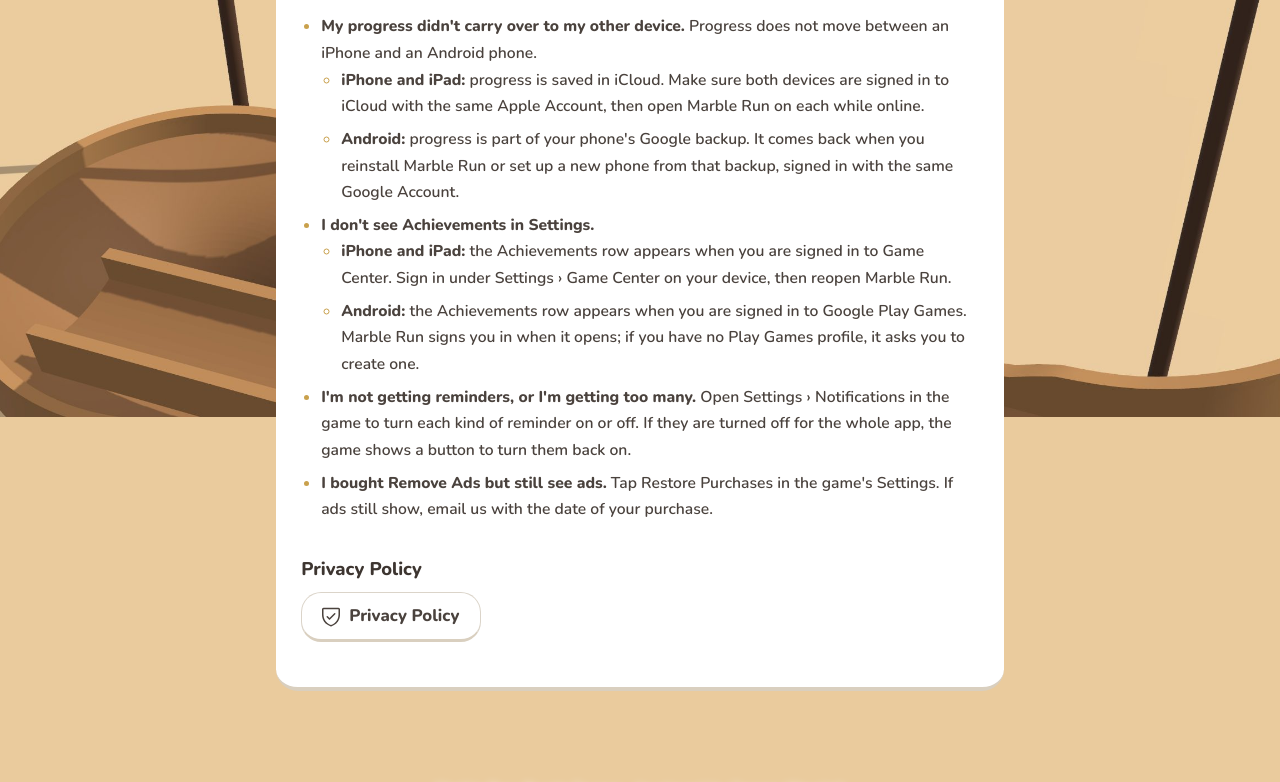
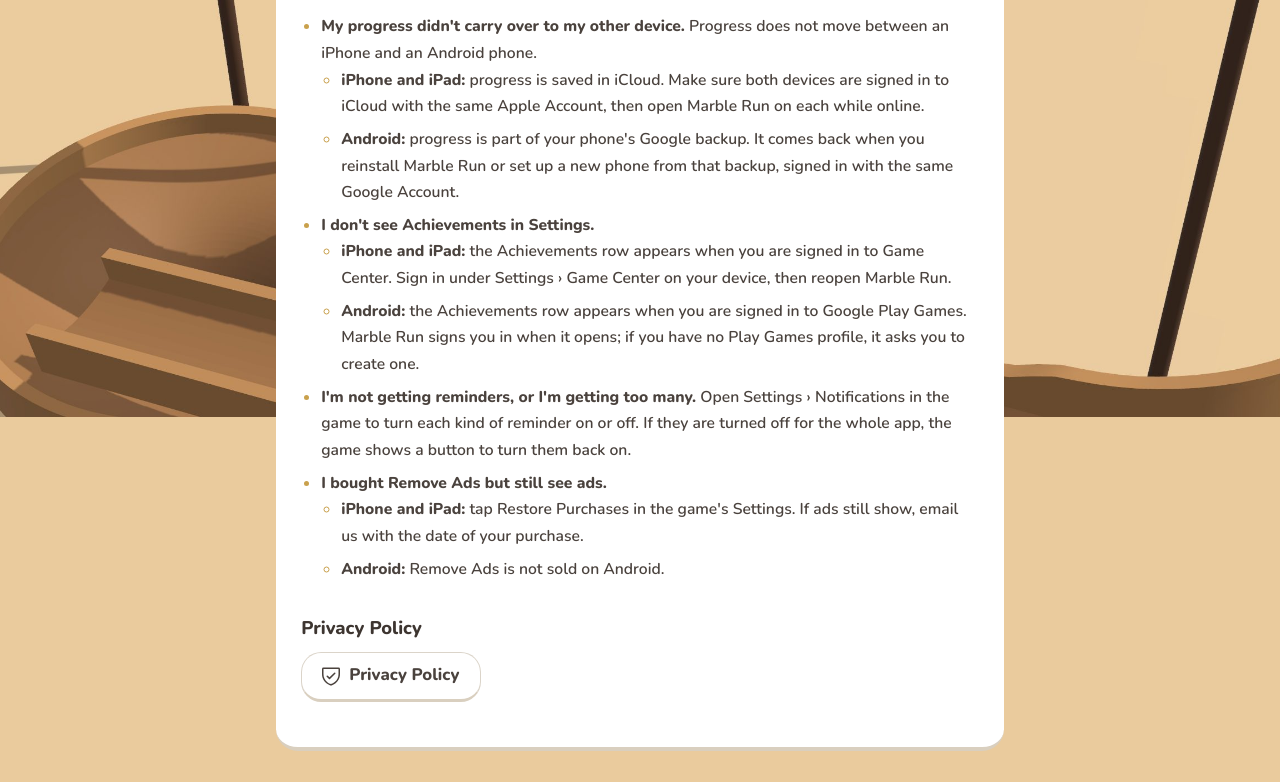
Before and after one commit to cwoodall21/cwoodall21.github.io, a plain HTML site: page marblerun/support.html in a window 1280 px wide. Shown: the part 383-1165 px from the top of the page. Drawn offline with Linux system fonts and the light colour scheme.

Commit message:
updating to remove android iap references

```diff
--- a/marblerun/support.html
+++ b/marblerun/support.html
@@ -37,7 +37,12 @@
           </ul>
         </li>
         <li><strong>I'm not getting reminders, or I'm getting too many.</strong> Open Settings &rsaquo; Notifications in the game to turn each kind of reminder on or off. If they are turned off for the whole app, the game shows a button to turn them back on.</li>
-        <li><strong>I bought Remove Ads but still see ads.</strong> Tap Restore Purchases in the game's Settings. If ads still show, email us with the date of your purchase.</li>
+        <li><strong>I bought Remove Ads but still see ads.</strong>
+          <ul>
+            <li><strong>iPhone and iPad:</strong> tap Restore Purchases in the game's Settings. If ads still show, email us with the date of your purchase.</li>
+            <li><strong>Android:</strong> Remove Ads is not sold on Android.</li>
+          </ul>
+        </li>
       </ul>
 
       <h2>Privacy Policy</h2>
```
Also changed, not shown: marblerun/privacy.html (+1 -2 lines).
